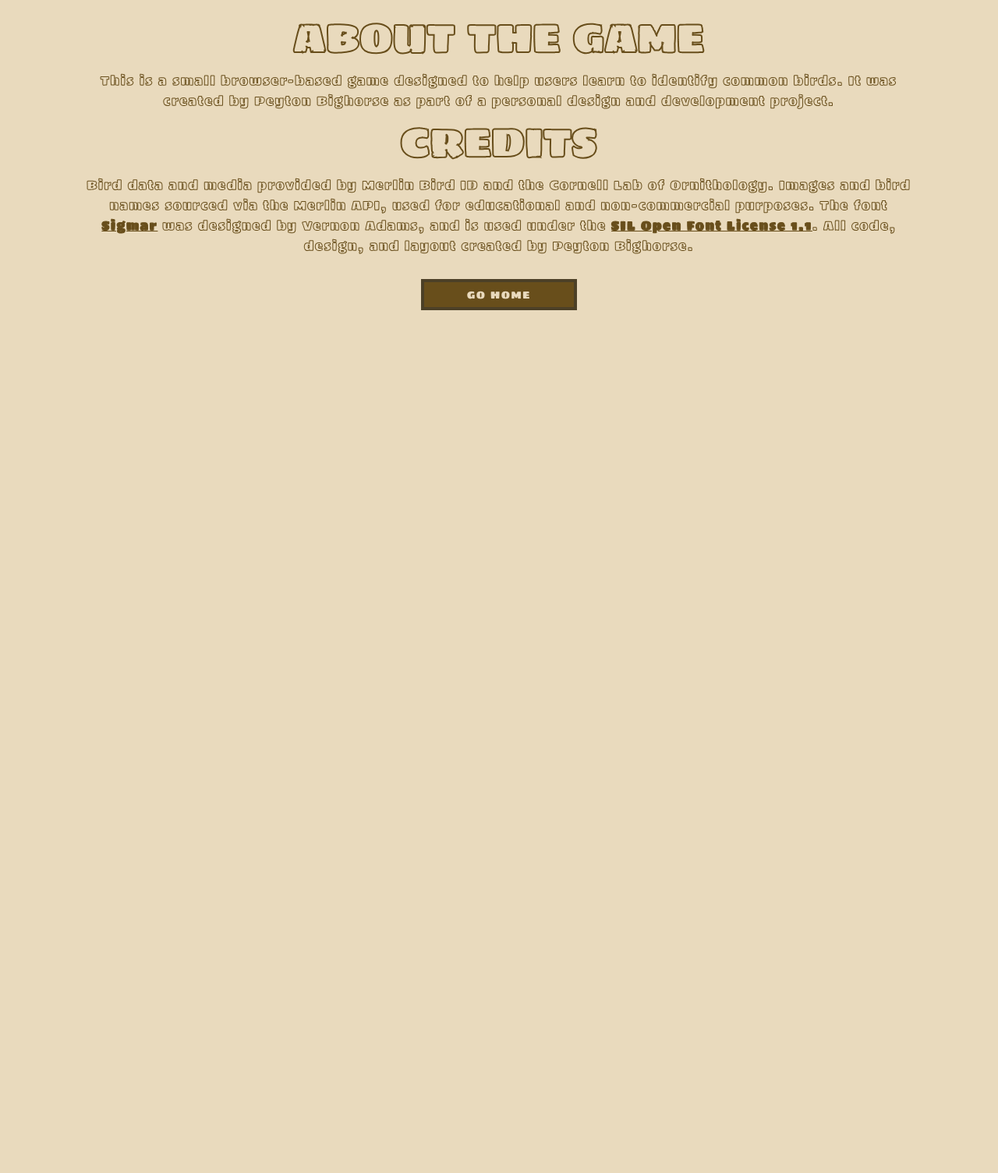
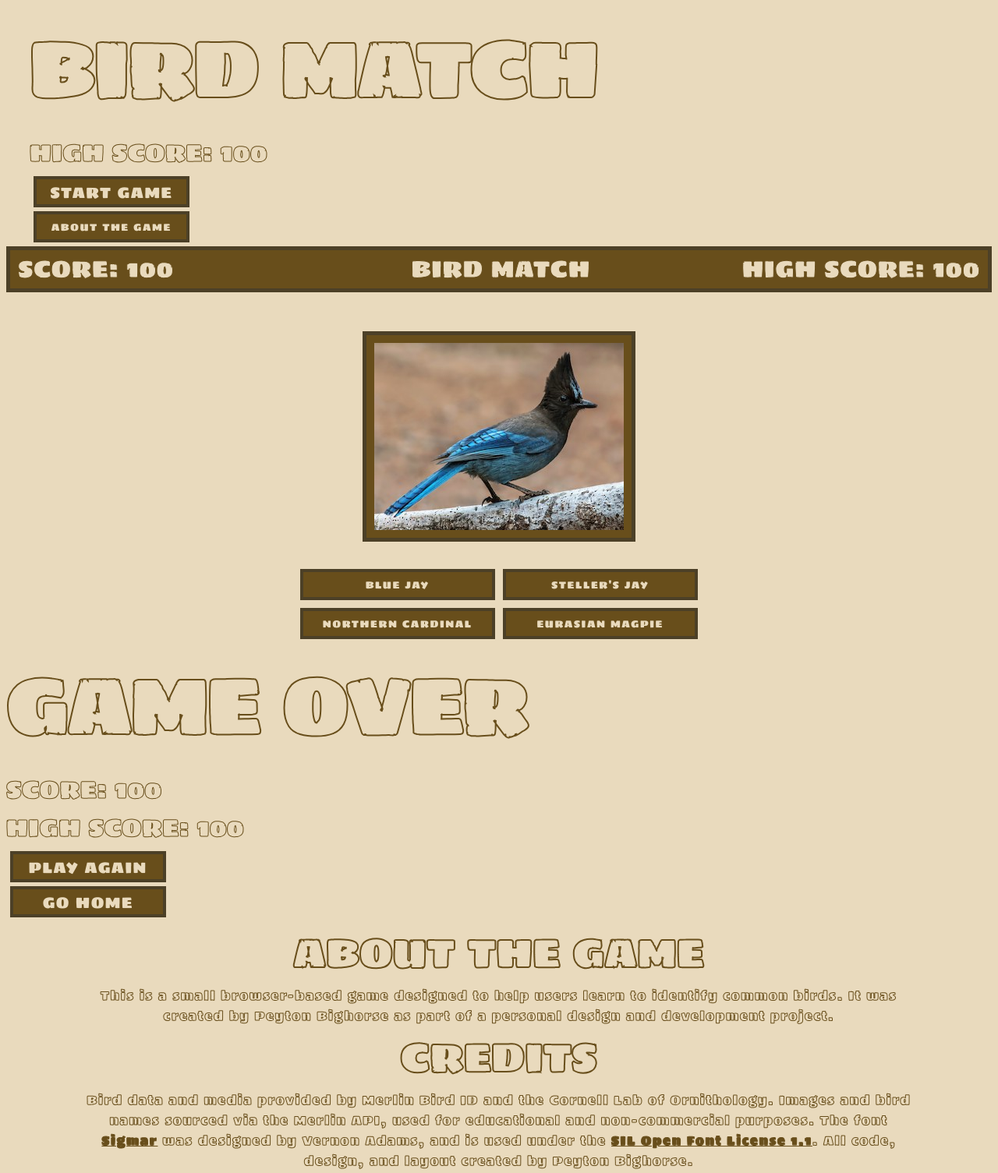
Before and after one commit to peytonbighorse/bird-match, a plain HTML site: page index.html in a window 1280 px wide. Shown: the top 1505 px of the page at 78% size. Before the commit the page ends 800 px from the top, so only its background shows below. Drawn offline with Linux system fonts and the light colour scheme.

Commit message:
Added slight margin to game page title to center

```diff
--- a/index.html
+++ b/index.html
@@ -7,7 +7,7 @@
     <title>Bird Match 🐦</title>
   </head>
   <body>
-    <section class="start-page hidden">
+    <section class="start-page">
       <h1 class="game-name-heading">BIRD MATCH</h1>
       <h3 class="highscore">
         HIGH SCORE: <span class="highscore-element">100</span>
@@ -17,13 +17,13 @@
         <button class="about-game-btn">ABOUT THE GAME</button>
       </div>
     </section>
-    <section class="game-page hidden">
+    <section class="game-page">
       <header>
         <div class="score-box">
           <h3 class="score-counter">
             SCORE: <span class="score-counter-element">100</span>
           </h3>
-          <h3>BIRD MATCH</h3>
+          <h3 class="game-page-title">BIRD MATCH</h3>
           <h3 class="highscore-tracker">
             HIGH SCORE: <span class="highscore-tracker-element">100</span>
           </h3>
@@ -45,7 +45,7 @@
         </div>
       </div>
     </section>
-    <section class="game-over hidden">
+    <section class="game-over">
       <h1 class="game-over-heading">GAME OVER</h1>
       <h3 class="final-score">
         SCORE: <span class="final-score-element">100</span>
--- a/styles.css
+++ b/styles.css
@@ -44,6 +44,7 @@ p {
 button {
   display: block;
   font-family: sigmar-regular, Impact, "Arial Narrow Bold", sans-serif;
+  font-size: 13px;
   letter-spacing: 2px;
   color: #e9dabd;
   background-color: #684e1b;
@@ -61,9 +62,6 @@ button:hover {
 .home-btn {
   font-size: 20px;
 }
-.about-game-btn {
-  font-size: 13px;
-}
 
 .score-box {
   display: flex;
@@ -79,6 +77,9 @@ button:hover {
   padding: 10px;
   background-color: #684e1b;
   border: 5px solid #4c4027;
+}
+.game-page-title {
+  margin-left: 110px;
 }
 
 .options-container {
@@ -97,6 +98,7 @@ button:hover {
 .exit-about-btn {
   display: block;
   margin: 30px auto;
+  font-size: 20px;
 }
 .hidden {
   display: none;
```
